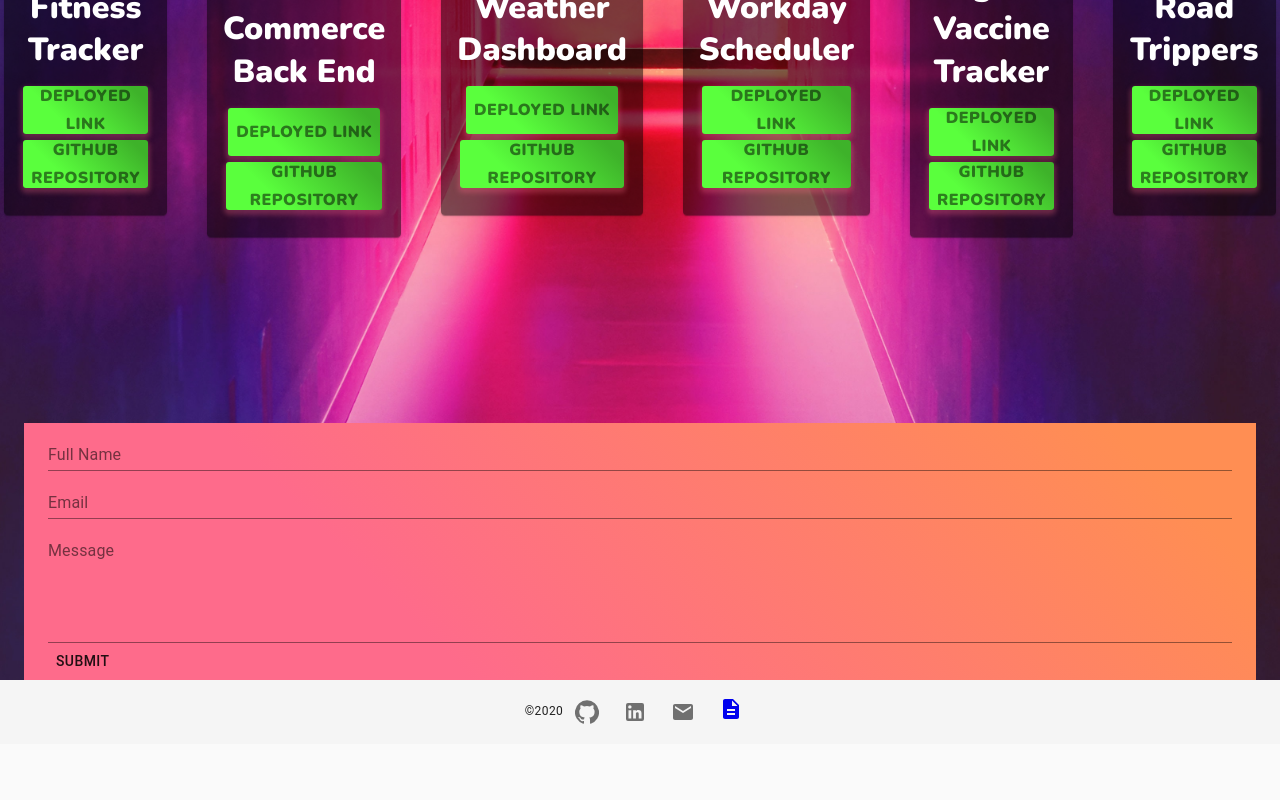
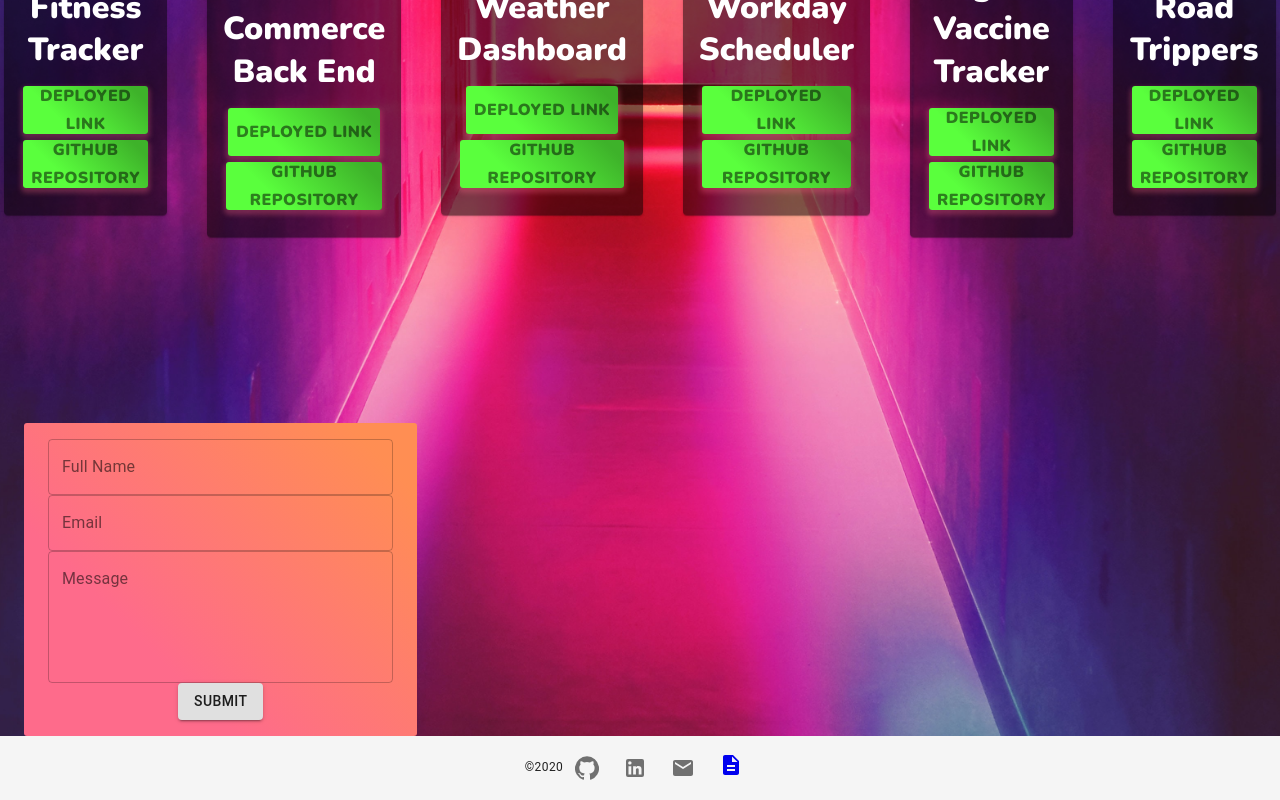
Before and after one commit to ssolis86/React-Portfolio, a React (Create React App) app: page / in a window 1280 px wide. Shown: the part 1177-1977 px from the top of the page. Before the commit the page ends 1921 px from the top, so only its background shows below. Built offline with nearby package versions, Linux system fonts and the light colour scheme.

Commit message:
modified TextField

```diff
--- a/src/components/ContactForm/index.jsx
+++ b/src/components/ContactForm/index.jsx
@@ -9,8 +9,11 @@ const useStyles = makeStyles((theme) => ({
   root: {
     flexGrow: 1,
     overflow: 'hidden',
-    padding: theme.spacing(0, 3),
+    padding: theme.spacing(2, 3),
     background: 'linear-gradient(45deg, #FE6B8B 30%, #FF8E53 90%)',
+    width: '50ch',
+    textAlign: 'center',
+    borderRadius: 3,
   }
 }));
 
@@ -18,12 +21,12 @@ export default function ContactForm()
 {
     const classes = useStyles();
     return (
-        <div className={classes.root}>
+        <div width="25%" className={classes.root}>
             <form>
-            <TextField label="Full Name" fullWidth autocomplete="none"/>
-            <TextField label="Email" fullWidth autocomplete="none"/>
-            <TextField label="Message" fullWidth multiline rows={5} autocomplete="none"/>
-            <Button type="submit">Submit</Button>
+            <TextField variant="outlined" label="Full Name" fullWidth autocomplete="none"/>
+            <TextField variant="outlined" label="Email" fullWidth autocomplete="none"/>
+            <TextField variant="outlined" label="Message" fullWidth multiline rows={5} autocomplete="none"/>
+            <Button variant="contained" type="submit">Submit</Button>
             </form>
         </div>
     )
```
